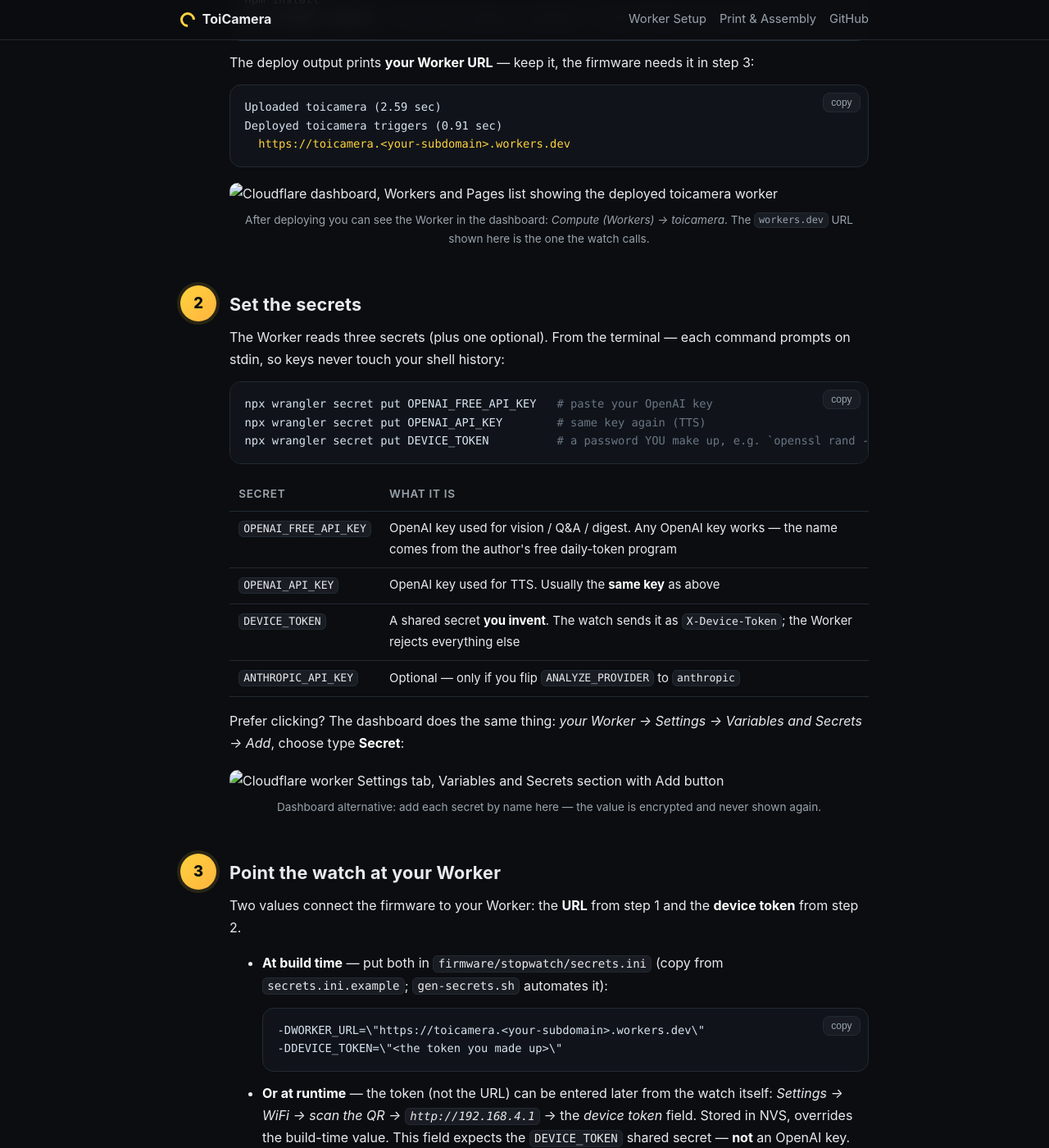
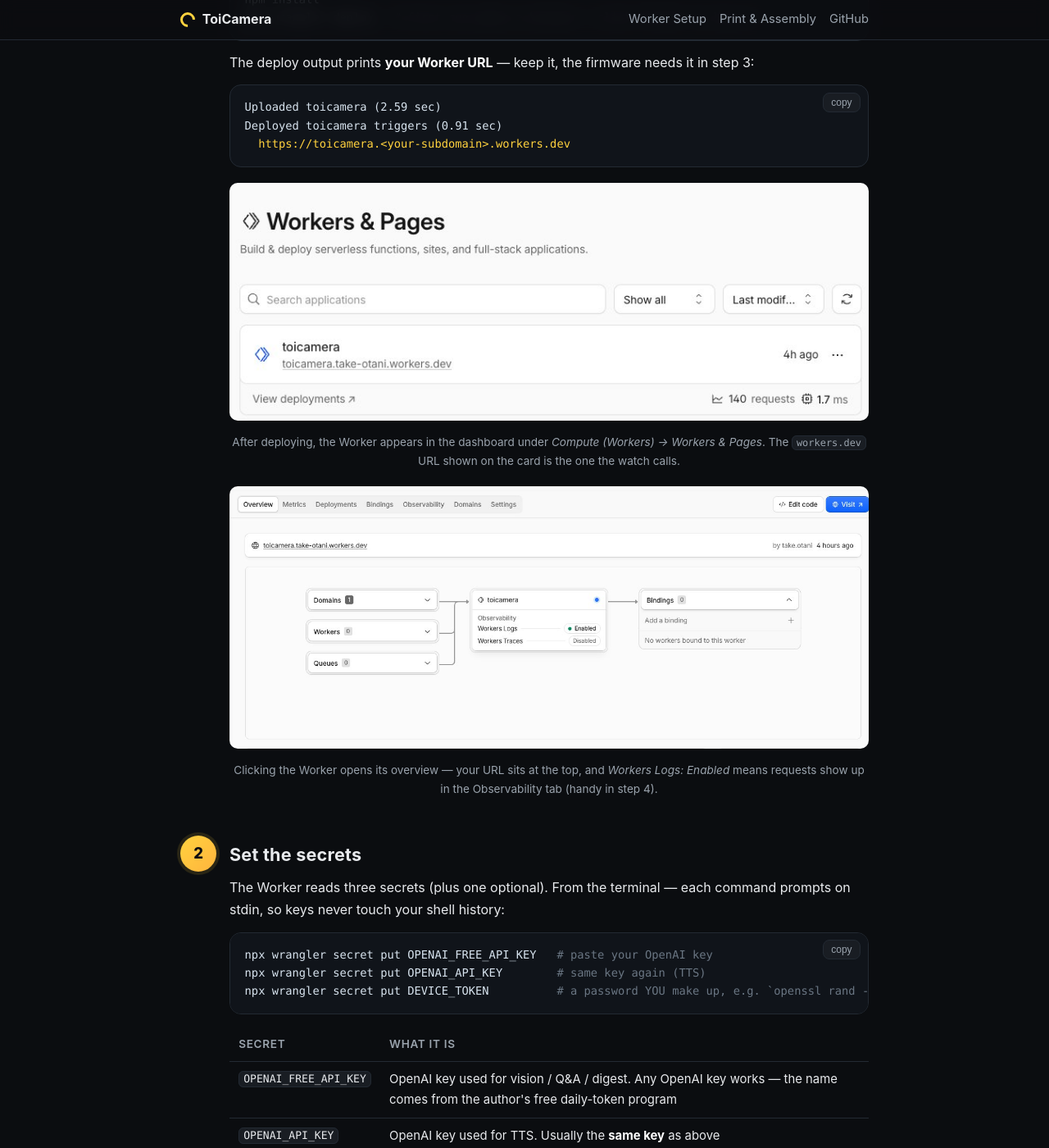
Before and after one commit to aieo-product/ToiCamera, a Jekyll site: the page built from docs/worker-setup.html, in a window 1280 px wide and 1400 px high, scrolled down 2525 px. Shown: the whole window at 82% size. Built offline with Jekyll 4.4.1, drawn with Linux system fonts in a browser that asks for light colours; some of the changed text lies outside the part shown.

Commit message:
docs: Cloudflare dashboard screenshots in the worker guide (cropped, no account info)
Co-Authored-By: Claude Fable 5 <noreply@anthropic.com>
Claude-Session: https://claude.ai/code/session_0193iHLZbmQu9WkVPMnfPAAo

```diff
--- a/docs/worker-setup.html
+++ b/docs/worker-setup.html
@@ -106,7 +106,11 @@ Deployed toicamera triggers (0.91 sec)
   <span class="y">https://toicamera.&lt;your-subdomain&gt;.workers.dev</span></code></pre>
 <figure>
   <img src="images/worker/cf-workers-overview.jpg" alt="Cloudflare dashboard, Workers and Pages list showing the deployed toicamera worker">
-  <figcaption>After deploying you can see the Worker in the dashboard: <em>Compute (Workers) → toicamera</em>. The <code>workers.dev</code> URL shown here is the one the watch calls.</figcaption>
+  <figcaption>After deploying, the Worker appears in the dashboard under <em>Compute (Workers) → Workers &amp; Pages</em>. The <code>workers.dev</code> URL shown on the card is the one the watch calls.</figcaption>
+</figure>
+<figure>
+  <img src="images/worker/cf-worker-url.jpg" alt="Worker overview page showing the workers.dev URL and the Enabled Workers Logs toggle">
+  <figcaption>Clicking the Worker opens its overview — your URL sits at the top, and <em>Workers Logs: Enabled</em> means requests show up in the Observability tab (handy in step 4).</figcaption>
 </figure>
 </div></div>
 
@@ -161,7 +165,13 @@ This field expects the <code>DEVICE_TOKEN</code> shared secret — <strong>not</
   <tr><td><code>429</code> + <code>reset_jst</code></td><td>OpenAI free daily quota exhausted; the watch shows the reset time</td></tr>
   <tr><td><code>400 empty or truncated image</code></td><td>(on /analyze) the test file is smaller than 128 bytes</td></tr>
 </table>
-<p>Watch live logs while testing from the device: <code>npx wrangler tail</code>.</p>
+<p>Watch live logs while testing from the device: <code>npx wrangler tail</code> —
+or in the dashboard, the Worker's <em>Observability</em> tab shows every request
+the watch makes:</p>
+<figure>
+  <img src="images/worker/cf-logs.jpg" alt="Worker Observability tab listing POST /analyze and /digest requests from the watch">
+  <figcaption>Every shutter press shows up as <code>POST /analyze</code> (and the daily summary as <code>/digest</code>). 0 errors = the watch and your Worker are talking.</figcaption>
+</figure>
 </div></div>
 
 <h2 id="models">🎛 Your Worker, your model menu</h2>
```
Also changed, not shown: docs/images/worker/cf-logs.jpg (added), docs/images/worker/cf-secrets.jpg (added), docs/images/worker/cf-worker-url.jpg (added), docs/images/worker/cf-workers-overview.jpg (added).
